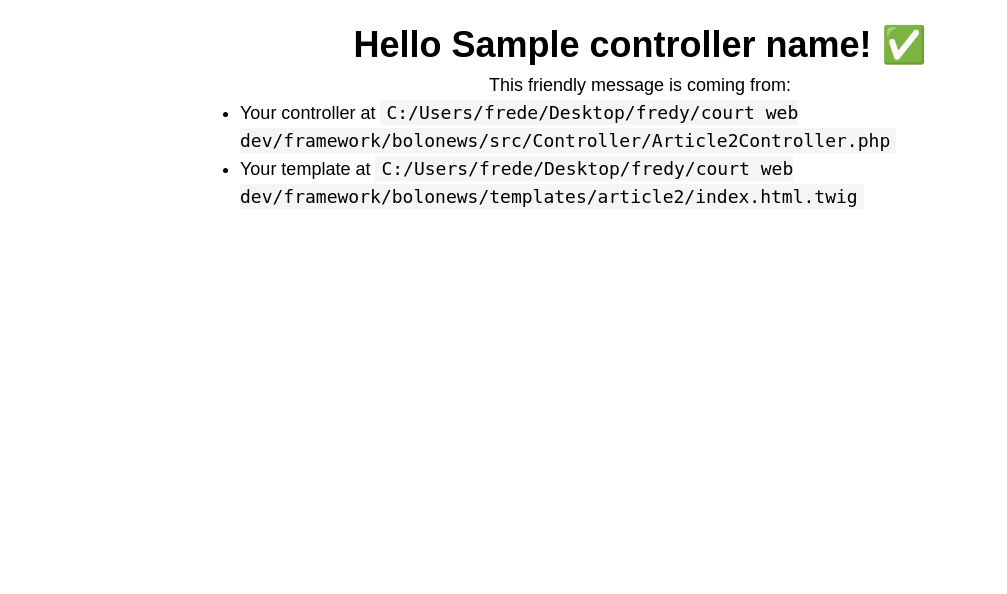
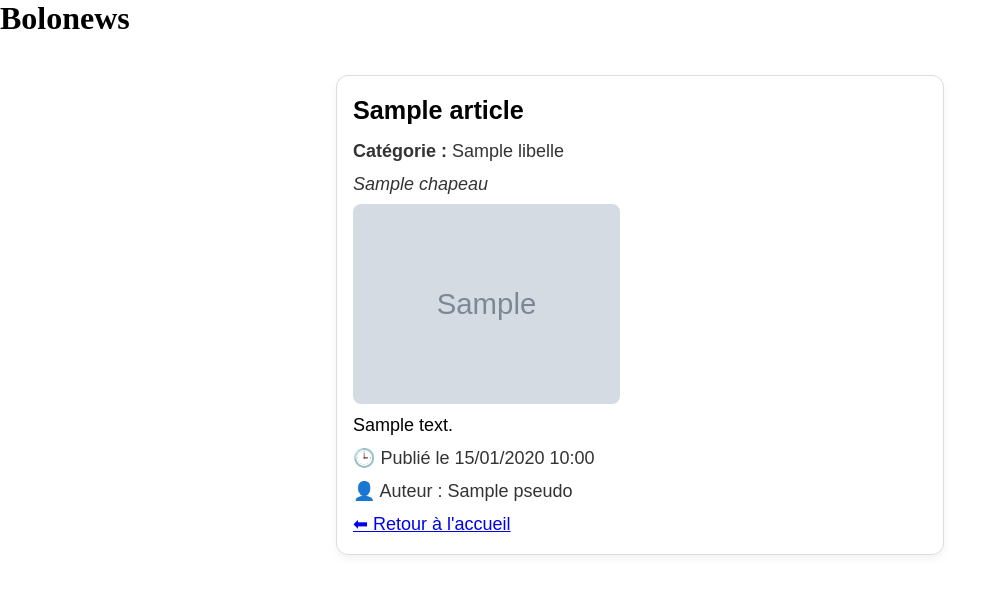
Before and after one commit to frederic686/bolonews, a Symfony app: template templates/article2/index.html.twig in a window 1280 px wide. Shown: the part 19-613 px from the top of the page, without its empty margins (0-1007 px from the left). Run offline with Twig, Linux system fonts and the light colour scheme; the template is opened without the code that fills it: most values are stand-ins (such as "Sample title", 1, 10 or a date in 2020); grey boxes marked "Sample" are stand-in pictures; some libraries are stand-ins or nearby versions.

Commit message:
page de detail article et fin

```diff
--- a/src/Entity/Article.php
+++ b/src/Entity/Article.php
@@ -24,7 +24,7 @@ class Article
     #[ORM\Column]
     private ?string $chapeau = null;
 
-    #[ORM\Column]
+    #[ORM\Column(type: 'text')]
     private ?string $contenu = null;
 
     #[ORM\Column(length: 255, nullable: true)]
--- a/templates/accueil/index.html.twig
+++ b/templates/accueil/index.html.twig
@@ -15,7 +15,7 @@
                 <h3>{{ article.titre }}</h3>
                 <p><strong>Catégorie :</strong> {{ article.categorie.libelle }}</p>
                 <p><em>{{ article.chapeau }}</em></p>
-                <div>{{ article.contenu|nl2br }}</div>
+
 
                 {% if article.image %}
                     <div class="image">
@@ -25,6 +25,7 @@
 
                 <p>🕒 Publié le {{ article.dateCreation|date('d/m/Y H:i') }}</p>
                 <p>👤 Auteur : {{ article.auteur.pseudo ?? 'Inconnu' }}</p>
+                <a href="{{ path('app_article2', { id: article.id }) }}">lire la suite</a>
             </div>
         {% endfor %}
     {% endif %}
--- a/templates/article/articles.html.twig
+++ b/templates/article/articles.html.twig
@@ -30,7 +30,6 @@
                         <h3>{{ article.titre }}</h3>
                         <p><strong>Catégorie :</strong> {{ article.categorie.libelle }}</p>
                         <p><em>{{ article.chapeau }}</em></p>
-                        <div>{{ article.contenu|nl2br }}</div>
 
                         {% if article.image %}
                             <div class="image">
@@ -40,6 +39,7 @@
 
                         <p>🕒 Publié le {{ article.dateCreation|date('d/m/Y H:i') }}</p>
                         <p>👤 Auteur : {{ article.auteur.pseudo ?? 'Inconnu' }}</p>
+                        <a href="{{ path('app_article2', { id: article.id }) }}">lire la suite</a>
                     </div>
                 {% endfor %}
             {% endif %}
--- a/templates/article2/index.html.twig
+++ b/templates/article2/index.html.twig
@@ -1,20 +1,26 @@
 {% extends 'base.html.twig' %}
 
-{% block title %}Hello Article2Controller!{% endblock %}
+{% block title %}Détail de l'article{% endblock %}
 
 {% block body %}
-<style>
-    .example-wrapper { margin: 1em auto; max-width: 800px; width: 95%; font: 18px/1.5 sans-serif; }
-    .example-wrapper code { background: #F5F5F5; padding: 2px 6px; }
-</style>
+<h1>Bolonews</h1>
 
 <div class="example-wrapper">
-    <h1>Hello {{ controller_name }}! ✅</h1>
+    <div class="article-card">
+        <h3>{{ article.titre }}</h3>
+        <p><strong>Catégorie :</strong> {{ article.categorie.libelle }}</p>
+        <p><em>{{ article.chapeau }}</em></p>
 
-    This friendly message is coming from:
-    <ul>
-        <li>Your controller at <code>C:/Users/frede/Desktop/fredy/court web dev/framework/bolonews/src/Controller/Article2Controller.php</code></li>
-        <li>Your template at <code>C:/Users/frede/Desktop/fredy/court web dev/framework/bolonews/templates/article2/index.html.twig</code></li>
-    </ul>
+        {% if article.image %}
+            <div class="image-article2">
+                <img src="{{ asset('uploadimage/' ~ article.image) }}" alt="illustration">
+            </div>
+        {% endif %}
+        <div>{{ article.contenu|nl2br }}</div>
+
+        <p>🕒 Publié le {{ article.dateCreation|date('d/m/Y H:i') }}</p>
+        <p>👤 Auteur : {{ article.auteur.pseudo ?? 'Inconnu' }}</p>
+        <a href="{{ path('app_accueil') }}">⬅ Retour à l'accueil</a>
+    </div>
 </div>
 {% endblock %}
--- a/templates/base.html.twig
+++ b/templates/base.html.twig
@@ -27,7 +27,6 @@
                 <ul class="auth-links">
                     {% if app.user %}
                         <li><a href="{{ path('app_user') }}"><span>👤 {{ app.user.pseudo }}</span></a></li>
-                        <li><a href="{{ path('app_article2') }}">detail de l'articles</a></li>
                         <li><a href="{{ path('app_logout') }}">se deconnecter</a></li>
                     {% elseif current_route in ['app_accueil', 'app_article'] %}
                         <li><a href="{{ path('app_login') }}">Se connecter</a></li>
```
Also changed, not shown: migrations/Version20250804091641.php (added, +31 -0 lines), src/Controller/Article2Controller.php (+12 -3 lines).
